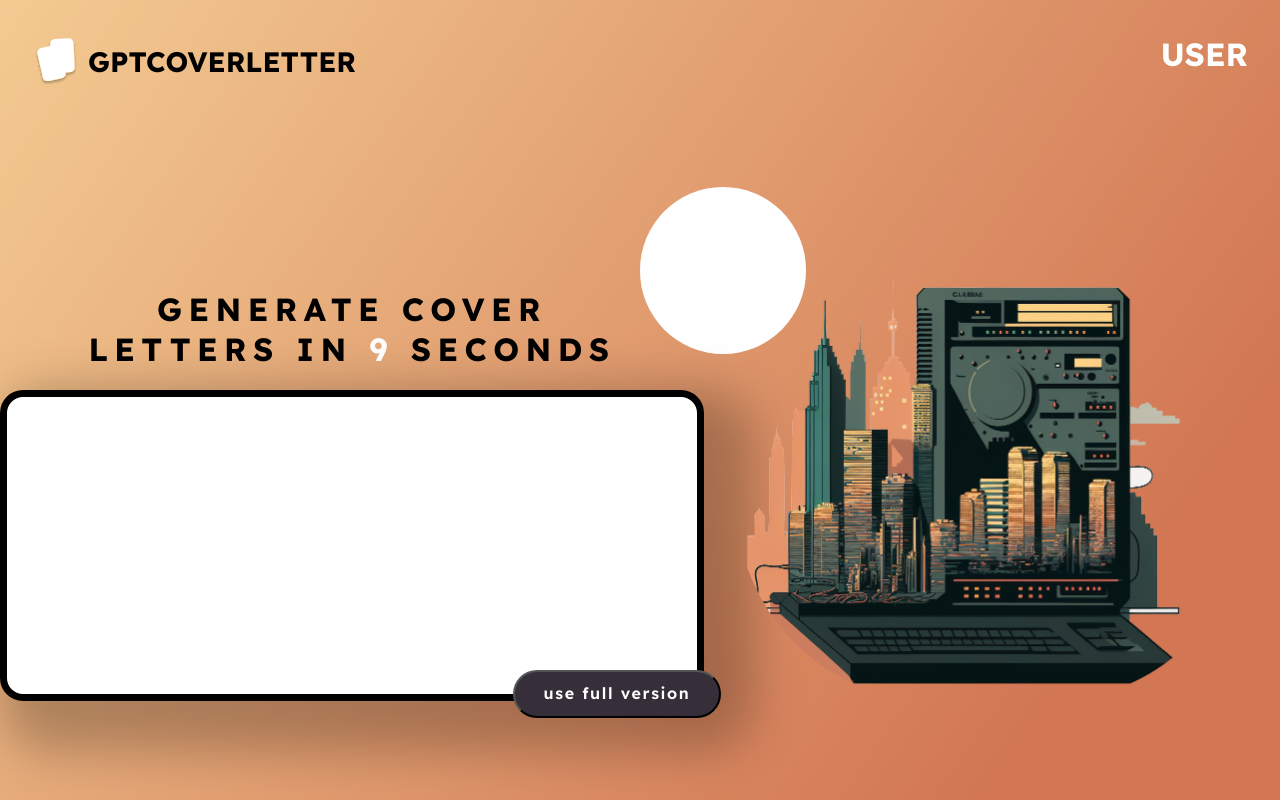
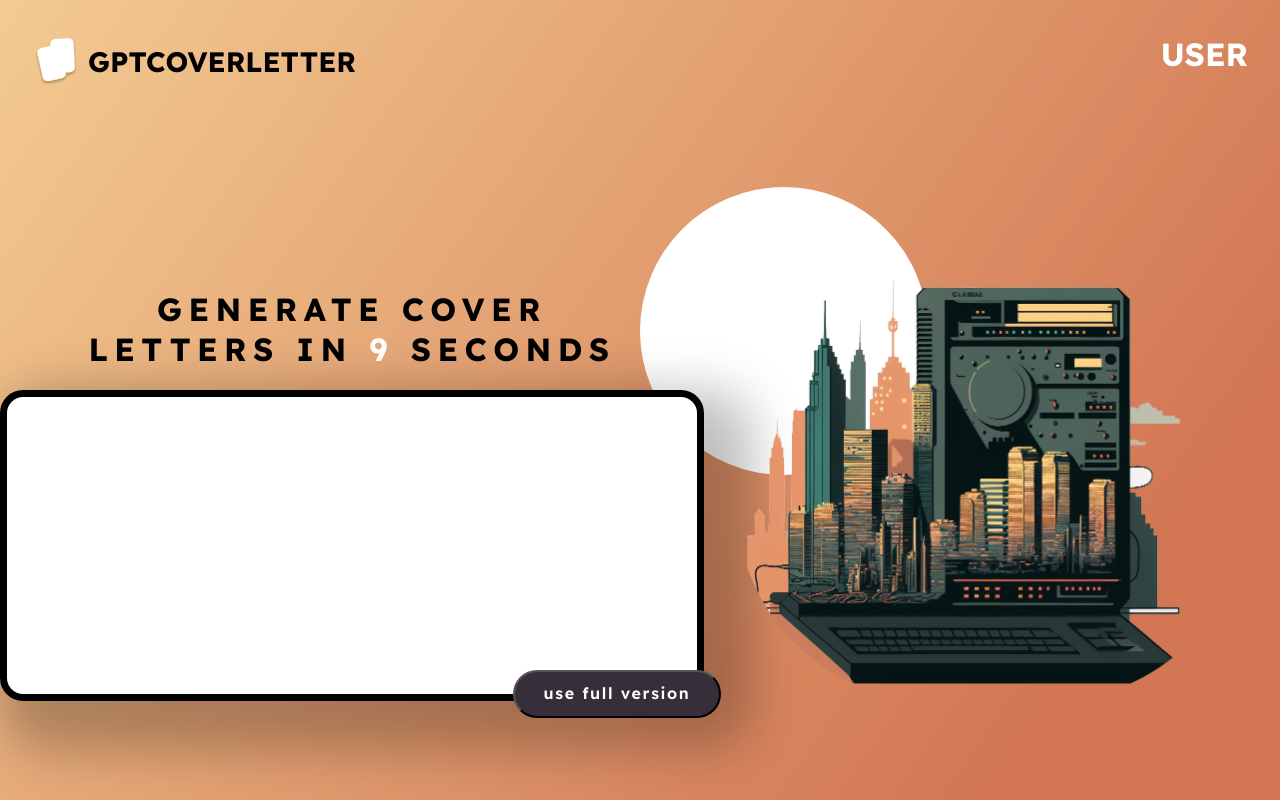
Before and after one commit to xEpiqq/coverletter-gen, a Next.js app: page / in a window 1280 px wide. Shown: the top 800 px of the page. Built offline with nearby package versions, Linux system fonts and the light colour scheme; no server answers; a web font is replaced by a local one.

Commit message:
Fixed circle

```diff
--- a/app/page.module.scss
+++ b/app/page.module.scss
@@ -54,8 +54,8 @@
     top: 5rem;
     left: 50%;
     background-color: #ffffff;
-    width: 13vw;
-    height: 13vw;
+    width: 18rem;
+    height: 18rem;
     border-radius: 50%;
     z-index: 0;
   }
```
